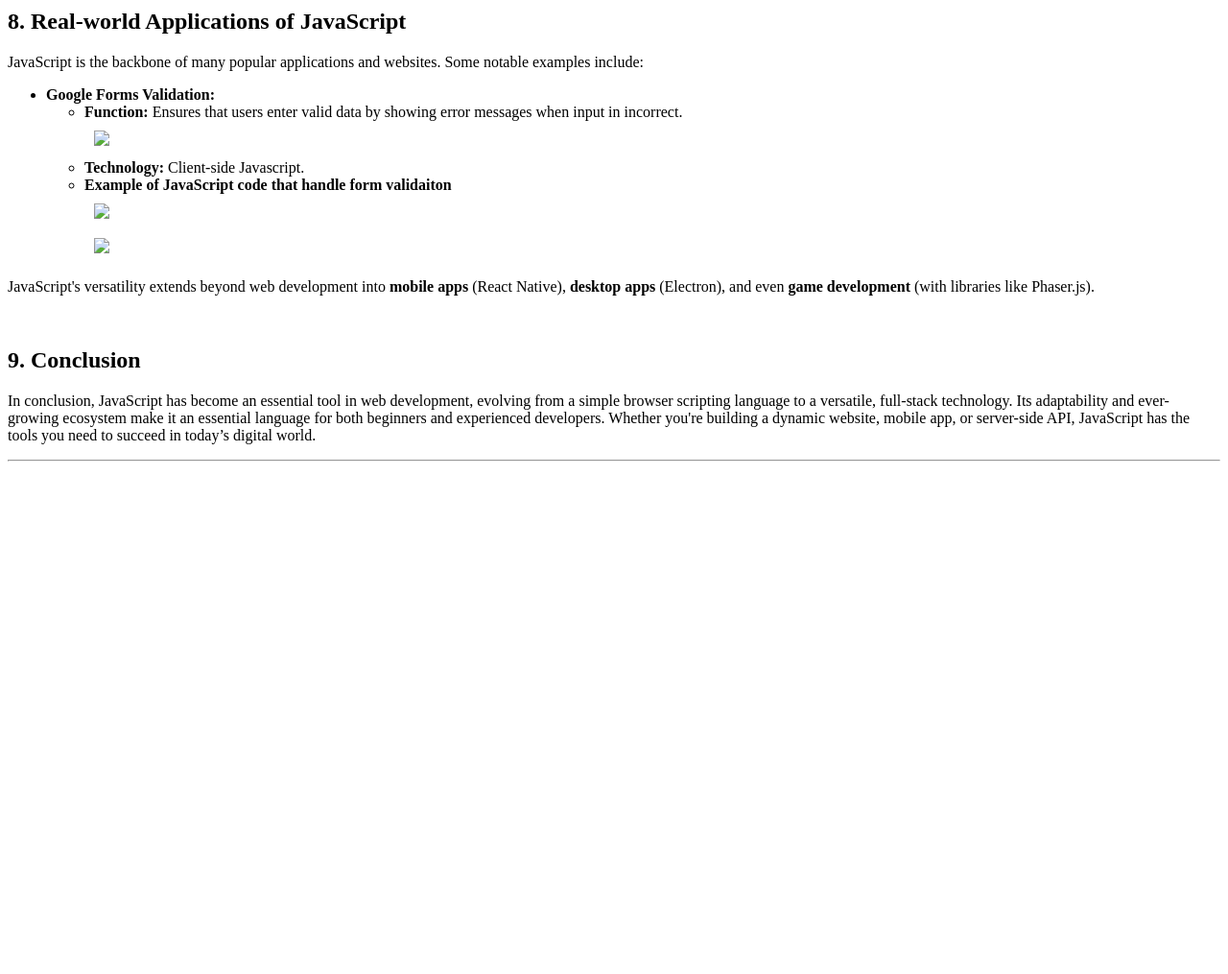
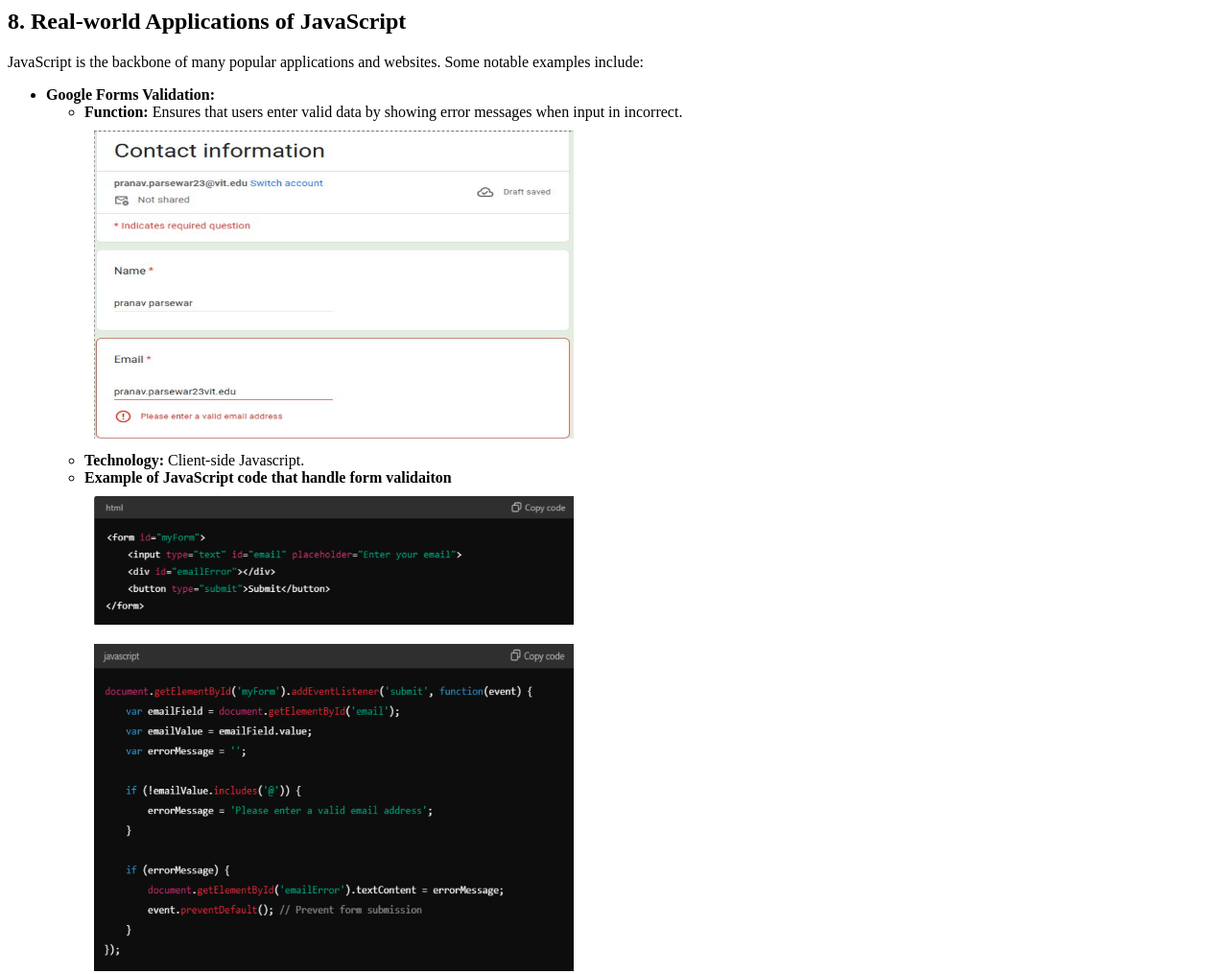
Before and after one commit to sanjeevani-03/wtblog, a plain HTML site: page index.html in a window 1280 px wide. Shown: the part 2220-3235 px from the top of the page at 96% size. Before the commit the page ends 2735 px from the top, so only its background shows below. Drawn offline with Linux system fonts and the light colour scheme.

Commit message:
Update index.html

```diff
--- a/index.html
+++ b/index.html
@@ -223,12 +223,12 @@
           <b>Google Forms Validation: </b>
           <ul>
             <li><b>Function: </b> Ensures that users enter valid data by showing error messages when input in incorrect.</li>
-            <img id="gforms" src="Screenshot 2024-10-21 171825.png">
+            <img id="gforms" src="i1.png">
             <li><b>Technology: </b>Client-side Javascript.</li>
             <li><b>Example of JavaScript code that handle form validaiton</b></li>
             <div class="ex">
-              <img id="gforms" src="Screenshot 2024-10-21 172357.png">
-              <img id="gforms" src="Screenshot 2024-10-21 172404.png">
+              <img id="gforms" src="i2.png">
+              <img id="gforms" src="i3.png">
             </div>
           </ul>
         </li>
```
